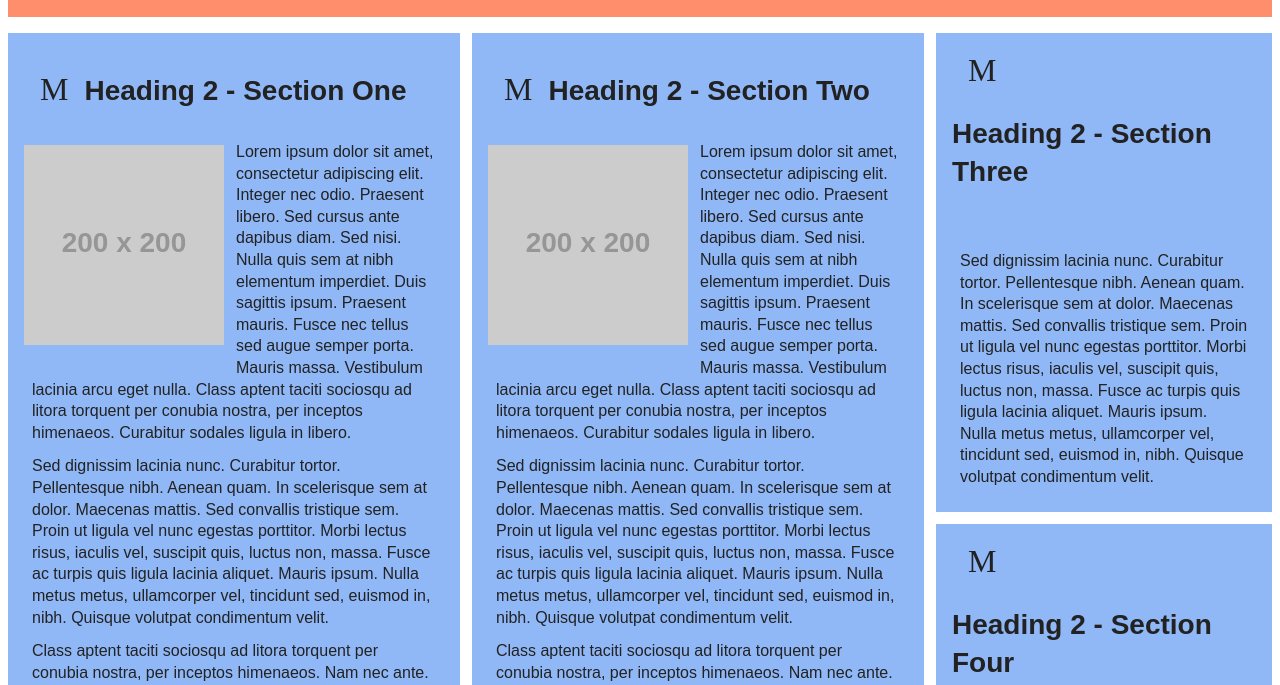
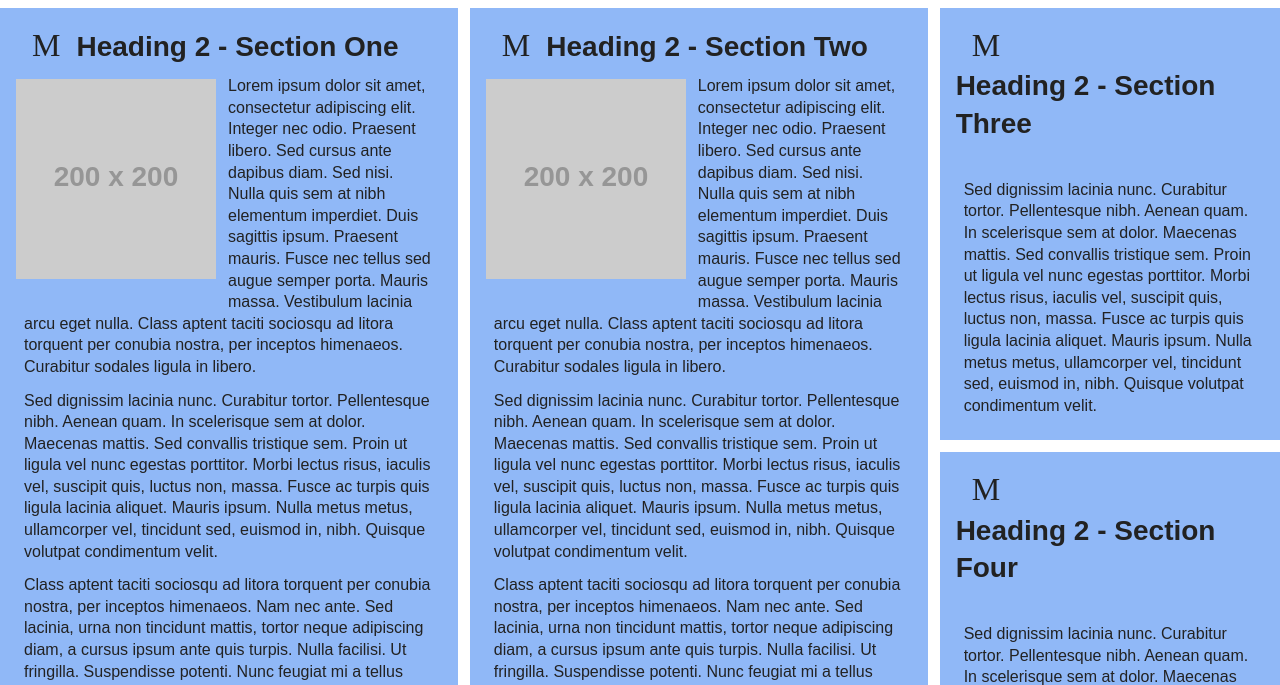
Before and after one commit to danarddaniels/Viewport, a plain HTML site: page index.html in a window 1280 px wide. Shown: the part 136-821 px from the top of the page. Drawn offline with Linux system fonts and the light colour scheme; placeholder pictures from the web are drawn by us; some icons are missing.

Commit message:
Update danielsjr.css

```diff
--- a/danielsjr.css
+++ b/danielsjr.css
@@ -2,6 +2,54 @@
 
 /* --------------- ADD CSS RESET TO THE FILE HERE --------------- */
 
+/* http://meyerweb.com/eric/tools/css/reset/
+   v2.0 | 20110126
+   License: none (public domain)
+*/
+
+html, body, div, span, applet, object, iframe,
+h1, h2, h3, h4, h5, h6, p, blockquote, pre,
+a, abbr, acronym, address, big, cite, code,
+del, dfn, em, img, ins, kbd, q, s, samp,
+small, strike, strong, sub, sup, tt, var,
+b, u, i, center,
+dl, dt, dd, ol, ul, li,
+fieldset, form, label, legend,
+table, caption, tbody, tfoot, thead, tr, th, td,
+article, aside, canvas, details, embed,
+figure, figcaption, footer, header, hgroup,
+menu, nav, output, ruby, section, summary,
+time, mark, audio, video {
+	margin: 0;
+	padding: 0;
+	border: 0;
+	font-size: 100%;
+	font: inherit;
+	vertical-align: baseline;
+}
+/* HTML5 display-role reset for older browsers */
+article, aside, details, figcaption, figure,
+footer, header, hgroup, menu, nav, section {
+	display: block;
+}
+body {
+	line-height: 1;
+}
+ol, ul {
+	list-style: none;
+}
+blockquote, q {
+	quotes: none;
+}
+blockquote:before, blockquote:after,
+q:before, q:after {
+	content: '';
+	content: none;
+}
+table {
+	border-collapse: collapse;
+	border-spacing: 0;
+}
 
 
 /* ----- AUTOPREFIXER FOR VS CODE WAS USED FOR VENDOR PREFIXES ----- */
@@ -33,6 +81,11 @@
 /* --------------- BEGIN USER PREFERS DARK COLOR SCHEME QUERY --------------- */
 
 /* CHANGE THE BODY'S BACKGROUND COLOR TO THE DARK GRAY IF THE USER PREFERS DARK MODE */
+@media (prefers-color-scheme: dark){
+    body{
+        background-color: var(--dark-gray);
+    }
+}
 
 /* --------------- END USER PREFERS DARK COLOR SCHEME QUERY --------------- */
 
```
